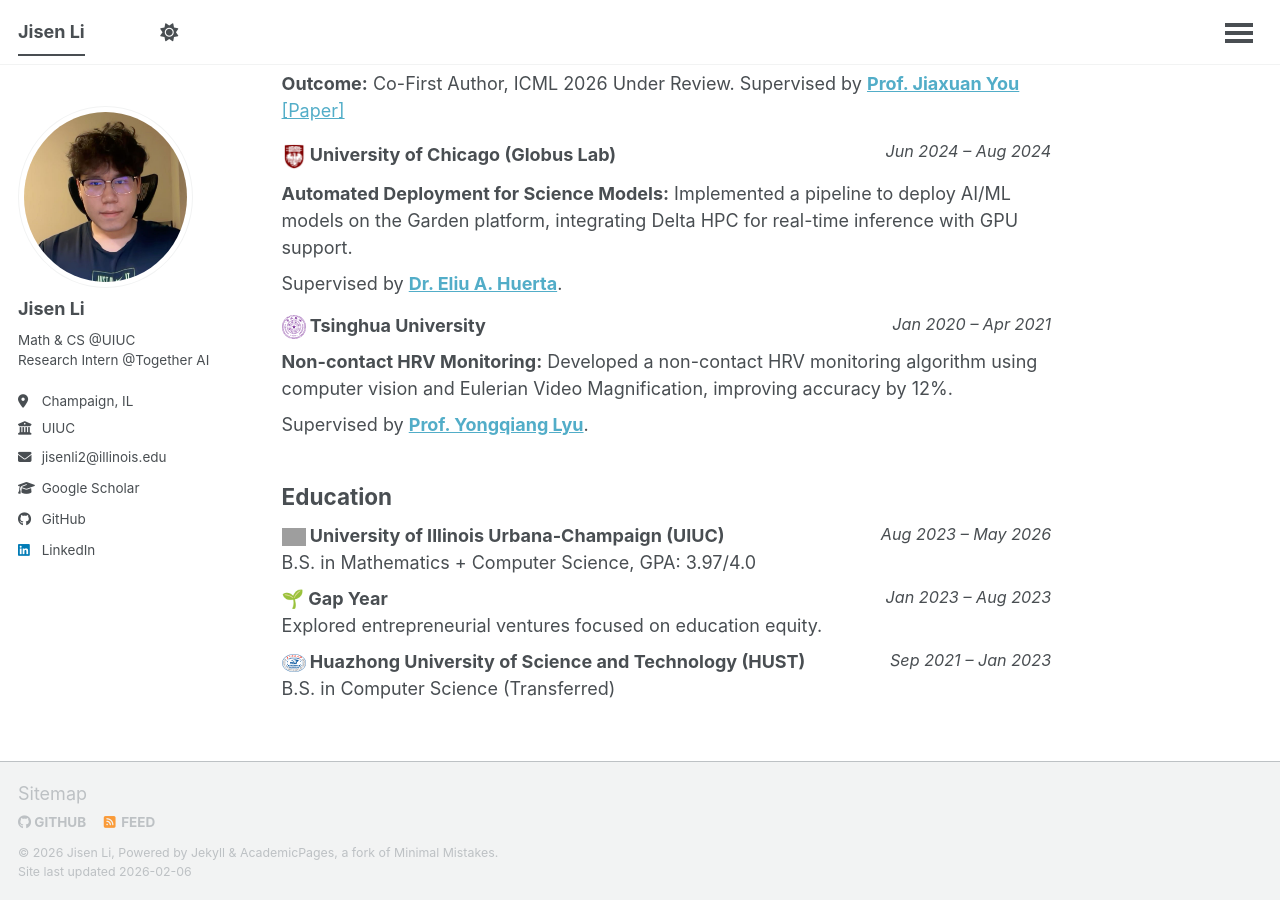
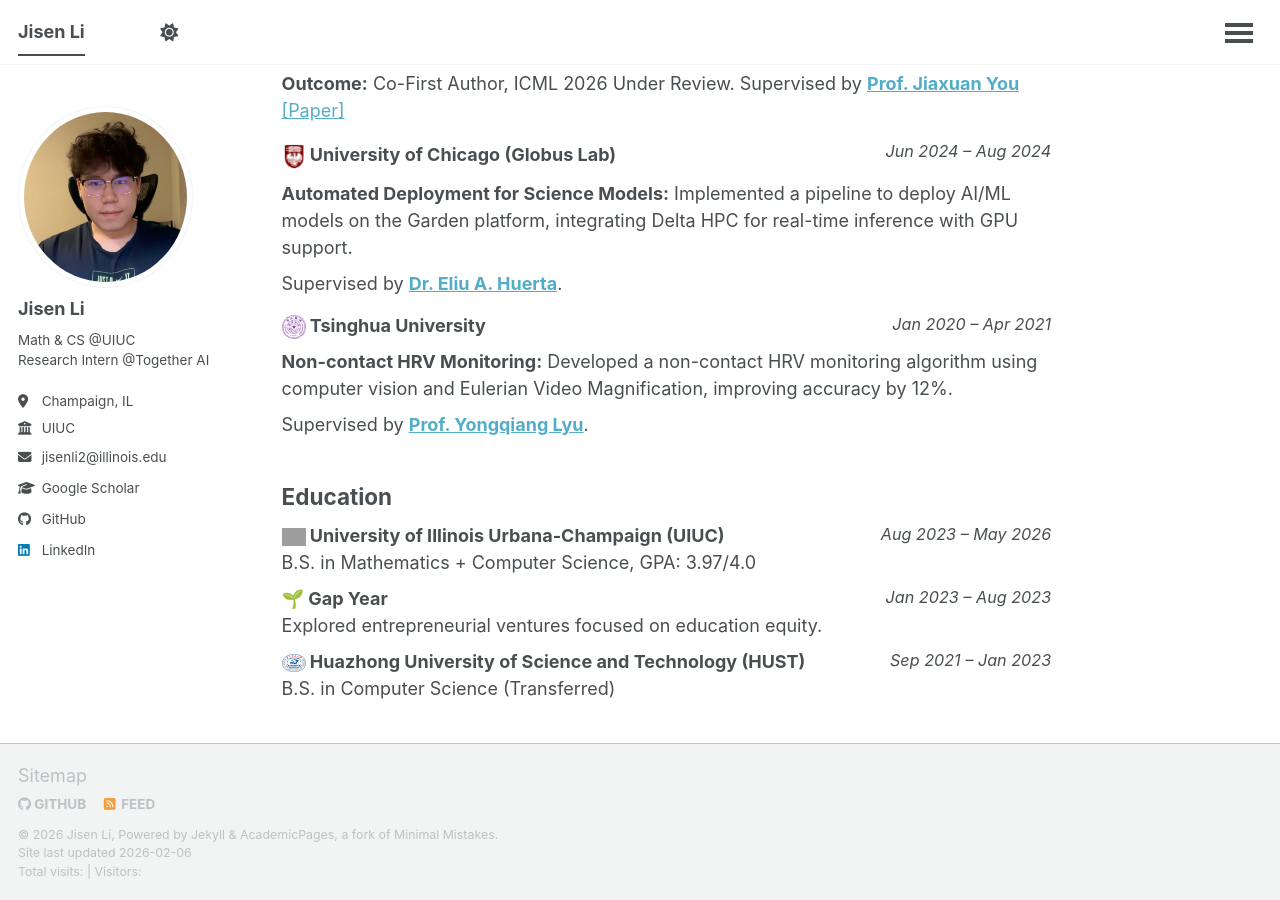
Before and after one commit to mtilyxuegao/mtilyxuegao.github.io, a Jekyll site: the page built from _pages/about.md, in a window 1280 px wide and 900 px high, scrolled down 2162 px. Built offline with Jekyll 4.4.1, drawn with Linux system fonts in a browser that asks for light colours; a script that is not in the unit is left out; comment, search, counter and statistics services are not loaded; grey boxes are pictures that could not be loaded.

Commit message:
analysis

```diff
--- a/_config.yml
+++ b/_config.yml
@@ -154,9 +154,9 @@
 
 # Analytics
 analytics:
-  provider               :  "false" # false (default), "google", "google-universal", "google-analytics-4", "custom"
+  provider               : "google-analytics-4" # false (default), "google", "google-universal", "google-analytics-4", "custom"
   google:
-    tracking_id          :
+    tracking_id          : "G-6NLEGBYMNJ"
 
 
 # Reading Files
--- a/_includes/footer.html
+++ b/_includes/footer.html
@@ -21,5 +21,9 @@
 
 <div class="page__footer-copyright">
   &copy; {{ site.time | date: '%Y' }} {{ site.name | default: site.title }}, {{ site.data.ui-text[site.locale].powered_by | default: "Powered by" }} <a href="https://jekyllrb.com" rel="nofollow">Jekyll</a> &amp; <a href="https://github.com/academicpages/academicpages.github.io">AcademicPages</a>, a fork of <a href="https://mademistakes.com/work/minimal-mistakes-jekyll-theme/" rel="nofollow">Minimal Mistakes</a>.<br />
-  Site last updated {{ "now" | date: '%Y-%m-%d' }}
+  Site last updated {{ "now" | date: '%Y-%m-%d' }}<br />
+  <span id="busuanzi_container_site_pv">Total visits: <span id="busuanzi_value_site_pv"></span></span> | <span id="busuanzi_container_site_uv">Visitors: <span id="busuanzi_value_site_uv"></span></span>
 </div>
+
+<!-- Busuanzi visitor counter -->
+<script async src="//busuanzi.ibruce.info/busuanzi/2.3/busuanzi.pure.mini.js"></script>
```
